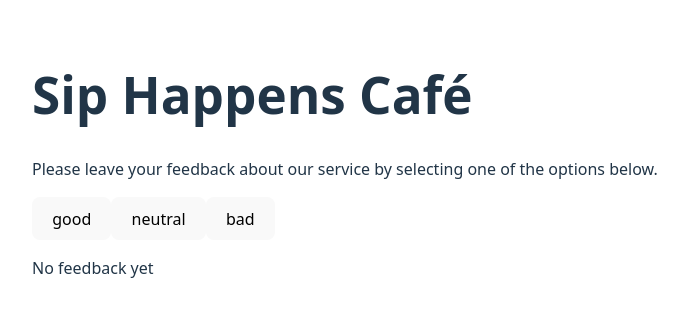
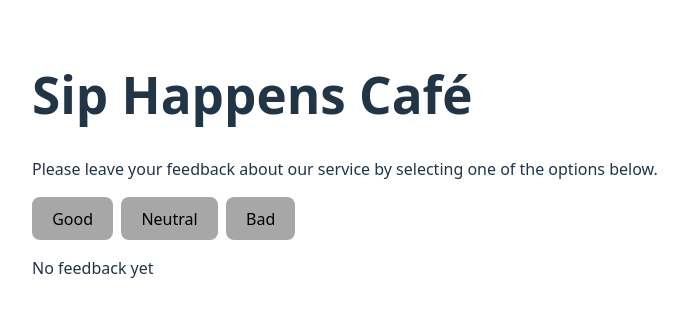
Before and after one commit to denys-filiuk/goit-react-hw-02, a React (Vite) app: page / in a window 1280 px wide. Shown: the top 316 px of the page, without its empty margins (0-688 px from the left). Built offline with nearby package versions, Linux system fonts and the light colour scheme.

Commit message:
add reset

```diff
--- a/src/App.jsx
+++ b/src/App.jsx
@@ -19,12 +19,24 @@ export default function App() {
     }));
   };
 
+  const resetFeedback = () => {
+    setClicks({
+      good: 0,
+      neutral: 0,
+      bad: 0,
+    });
+  };
+
   const totalFeedback = clicks.good + clicks.neutral + clicks.bad;
 
   return (
     <>
       <Description />
-      <Options updateFeedback={updateFeedback} />
+      <Options
+        updateFeedback={updateFeedback}
+        totalFeedback={totalFeedback}
+        resetFeedback={resetFeedback}
+      />
       {totalFeedback === 0 ? <Notification /> : <Feedback clicks={clicks} />}
     </>
   );
--- /dev/null
+++ b/src/components/Options/Options.css
@@ -0,0 +1,4 @@
+.buttons {
+  display: flex;
+  gap: 8 px;
+}
--- a/src/components/Options/Options.jsx
+++ b/src/components/Options/Options.jsx
@@ -1,9 +1,14 @@
-export default function Options({ updateFeedback }) {
+export default function Options({
+  updateFeedback,
+  totalFeedback,
+  resetFeedback,
+}) {
   return (
     <>
-      <button onClick={() => updateFeedback("good")}>good</button>
-      <button onClick={() => updateFeedback("neutral")}>neutral</button>
-      <button onClick={() => updateFeedback("bad")}>bad</button>
+      <button onClick={() => updateFeedback("good")}>Good</button>
+      <button onClick={() => updateFeedback("neutral")}>Neutral</button>
+      <button onClick={() => updateFeedback("bad")}>Bad</button>
+      {totalFeedback > 0 && <button onClick={resetFeedback}>Reset</button>}
     </>
   );
 }
--- a/src/index.css
+++ b/src/index.css
@@ -45,6 +45,7 @@ button {
   border-radius: 8px;
   border: 1px solid transparent;
   padding: 0.6em 1.2em;
+  margin-right: 8px;
   font-size: 1em;
   font-weight: 500;
   font-family: inherit;
@@ -69,6 +70,6 @@ button:focus-visible {
     color: #747bff;
   }
   button {
-    background-color: #f9f9f9;
+    background-color: #a7a7a7;
   }
 }
```
